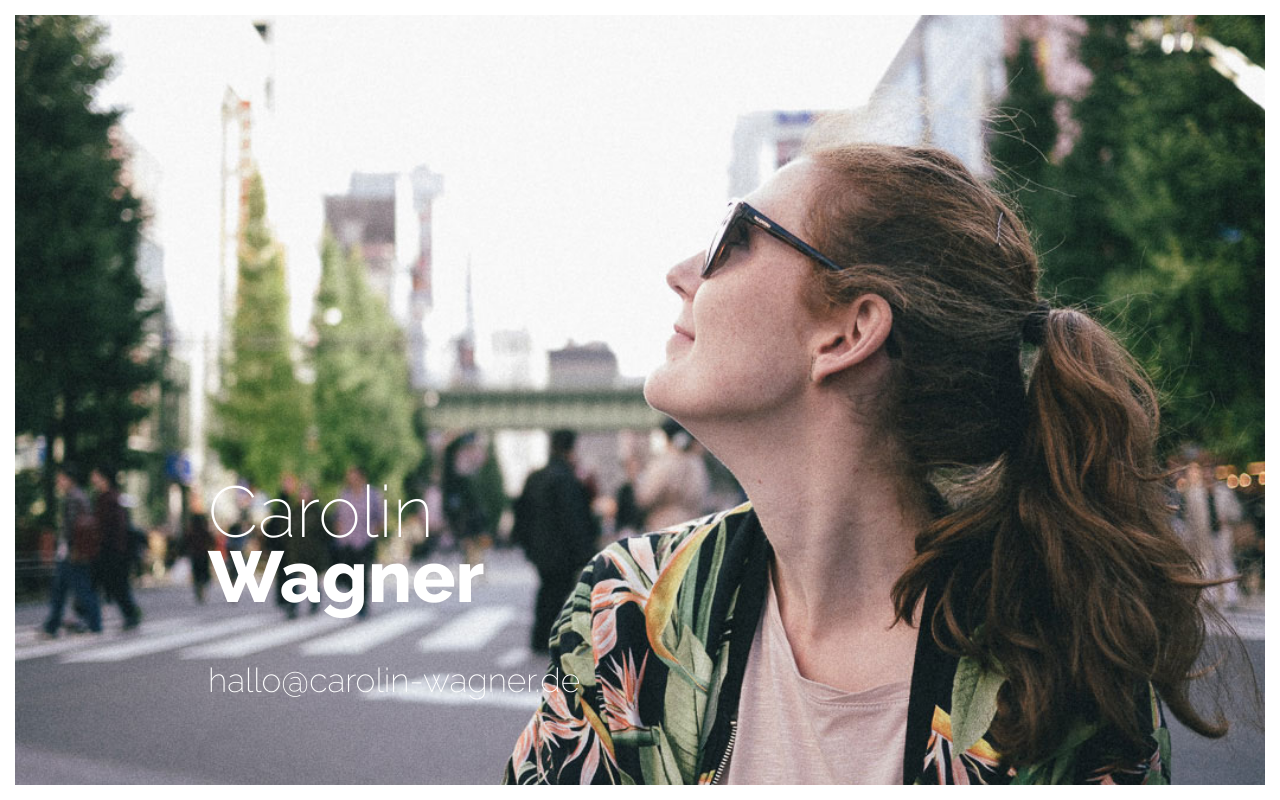
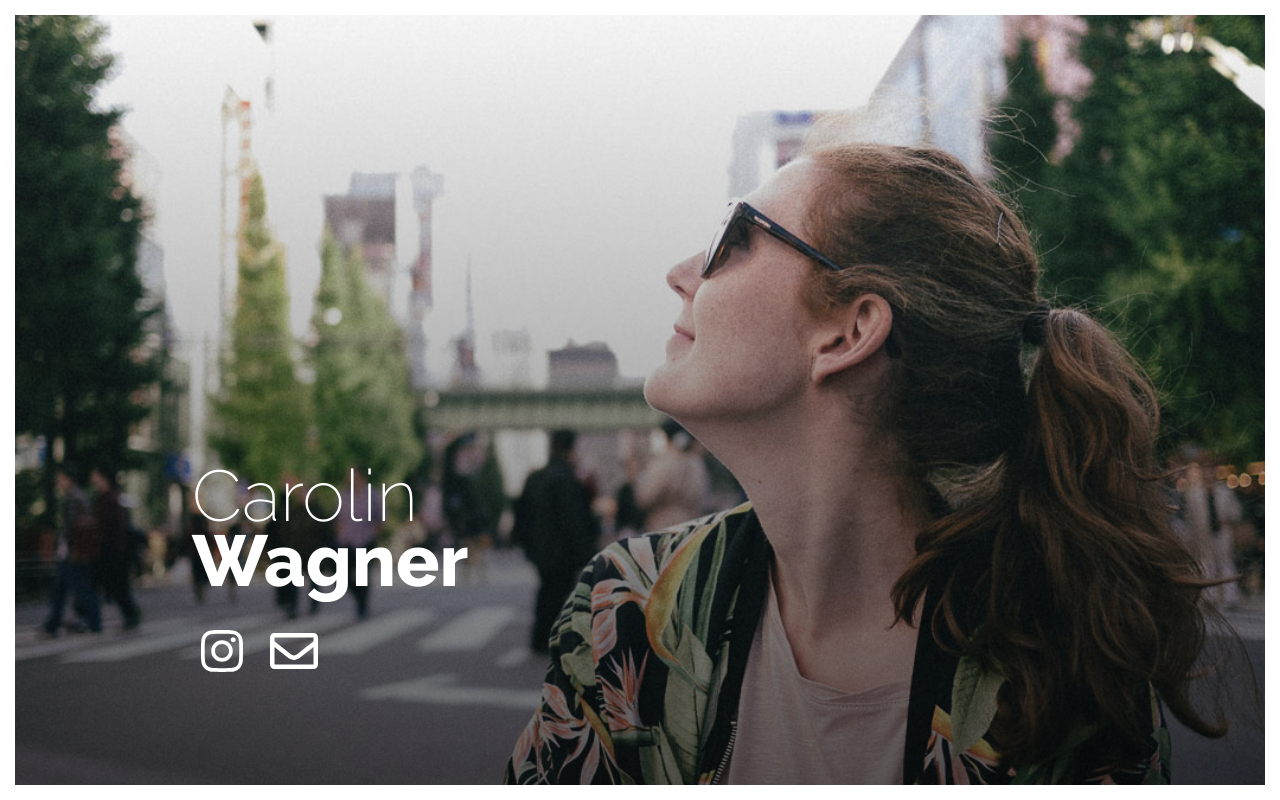
Before and after one commit to carolinwagner/homepage, a plain HTML site: page index.html in a window 1280 px wide. Drawn offline with Linux system fonts and the light colour scheme.

Commit message:
add background gradient, font awesome icons

```diff
--- a/index.html
+++ b/index.html
@@ -21,7 +21,10 @@
     <div class="wrapper">
         <div class="first name">Carolin</div>
         <div class="last name">Wagner</div>
-        <div class="email">hallo@carolin-wagner.de</div>
+        <div class="icons">
+            <a href="https://www.instagram.com/caaaarolinchen/" alt="caaaarolinchen auf Instagram"><i class="fab fa-fw fa-instagram"></i></a>
+            <a href="mailto:hallo@carolin-wagner.de" alt="E-Mail an hallo@carolin-wagner.de"><i class="far fa-fw fa-envelope"></i></a>
+        </div>
     </div>
 </body>
 </html>
--- a/style.css
+++ b/style.css
@@ -2,7 +2,11 @@
 
 body {
     font-family: 'Raleway', sans-serif;
-    background-image: url("./img/caro_homepage-2.jpg");
+    background-image: linear-gradient(
+      to bottom,
+      rgba(0, 0, 0, 0),
+      rgba(0, 0, 0, 0.6)
+    ), url("./img/caro_homepage-2.jpg");
     background-repeat: no-repeat;
     background-position: center center;
     background-attachment: fixed;
@@ -11,11 +15,11 @@ body {
 }
 
 .wrapper {
-    margin-left: 200px;
     font-size: 3.0em;
     font-weight: 200;
     position: fixed;
-    bottom: 100px;
+    bottom: 15vh;
+    left: 15vw;
 }
 
 .name {
@@ -23,15 +27,21 @@ body {
     line-height: 90%;
 }
 
-.email {
-    margin-top: 50px;
-    font-size: 0.7em;
+.icons {
+    margin-top: 30px;
+    font-size: 1.0em;
 }
 
 .last
 {
     font-weight: 800;
 }
+
+a:link {color:white; text-decoration:none}
+a:visited {color:white; text-decoration:none}
+a:active {color:white; text-decoration:none}
+
+
 
 
 #top, #bottom, #left, #right {
@@ -51,7 +61,7 @@ body {
 #top, #bottom {
     left: 0; right: 0;
     height: 15px;
-    }
+}
 
 #top { top: 0; }
 #bottom { bottom: 0; }
```
